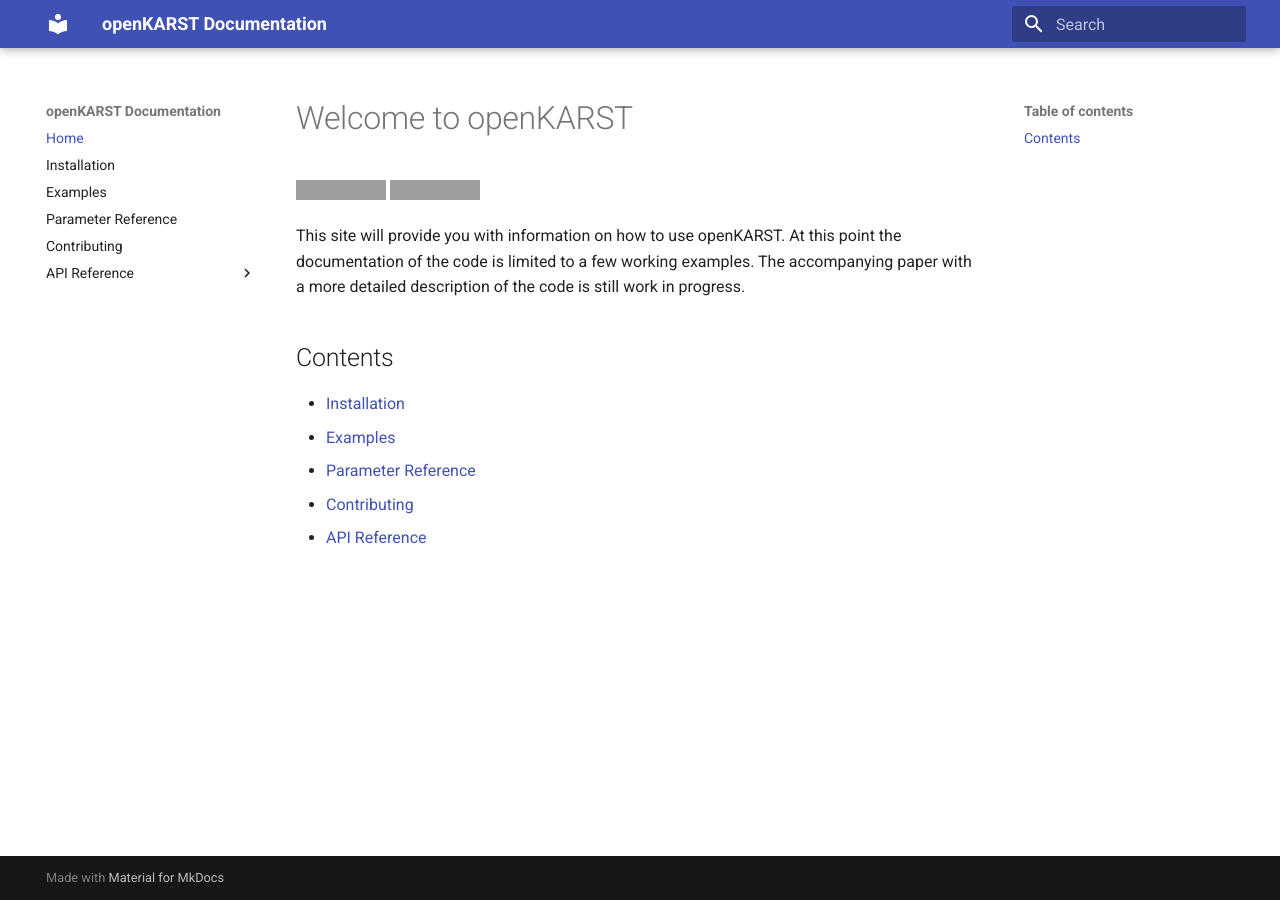
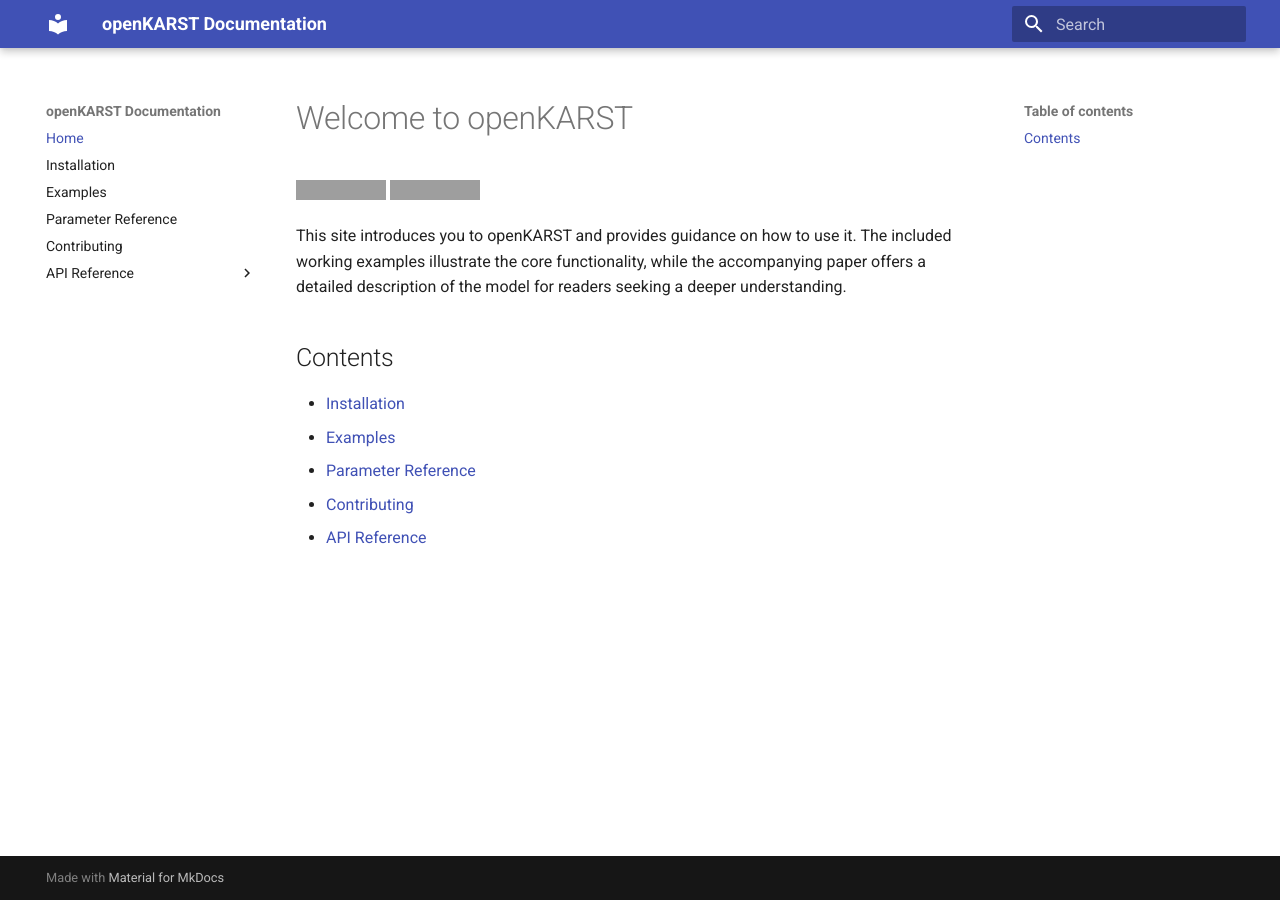
Before and after one commit to ERC-Karst/openkarst, an MkDocs documentation site: the page built from docs/index.md, in a window 1280 px wide. Built offline with MkDocs 1.6.1 and Material for MkDocs 9.7.7, drawn with Linux system fonts in a browser that asks for light colours; grey boxes are pictures that could not be loaded.

Commit message:
Updated index.md

```diff
--- a/docs/index.md
+++ b/docs/index.md
@@ -2,7 +2,7 @@
 [![DOI](https://img.shields.io/badge/DOI-10.1016%2Fj.cageo.2025.106066-blue)](https://doi.org/10.1016/j.cageo.2025.106066)
 ![version](https://img.shields.io/badge/version-0.3.0-blue)
 
-This site will provide you with information on how to use openKARST. At this point the documentation of the code is limited to a few working examples. The accompanying paper with a more detailed description of the code is still work in progress.
+This site introduces you to openKARST and provides guidance on how to use it. The included working examples illustrate the core functionality, while the accompanying paper offers a detailed description of the model for readers seeking a deeper understanding.
 
 ## Contents
 
```
